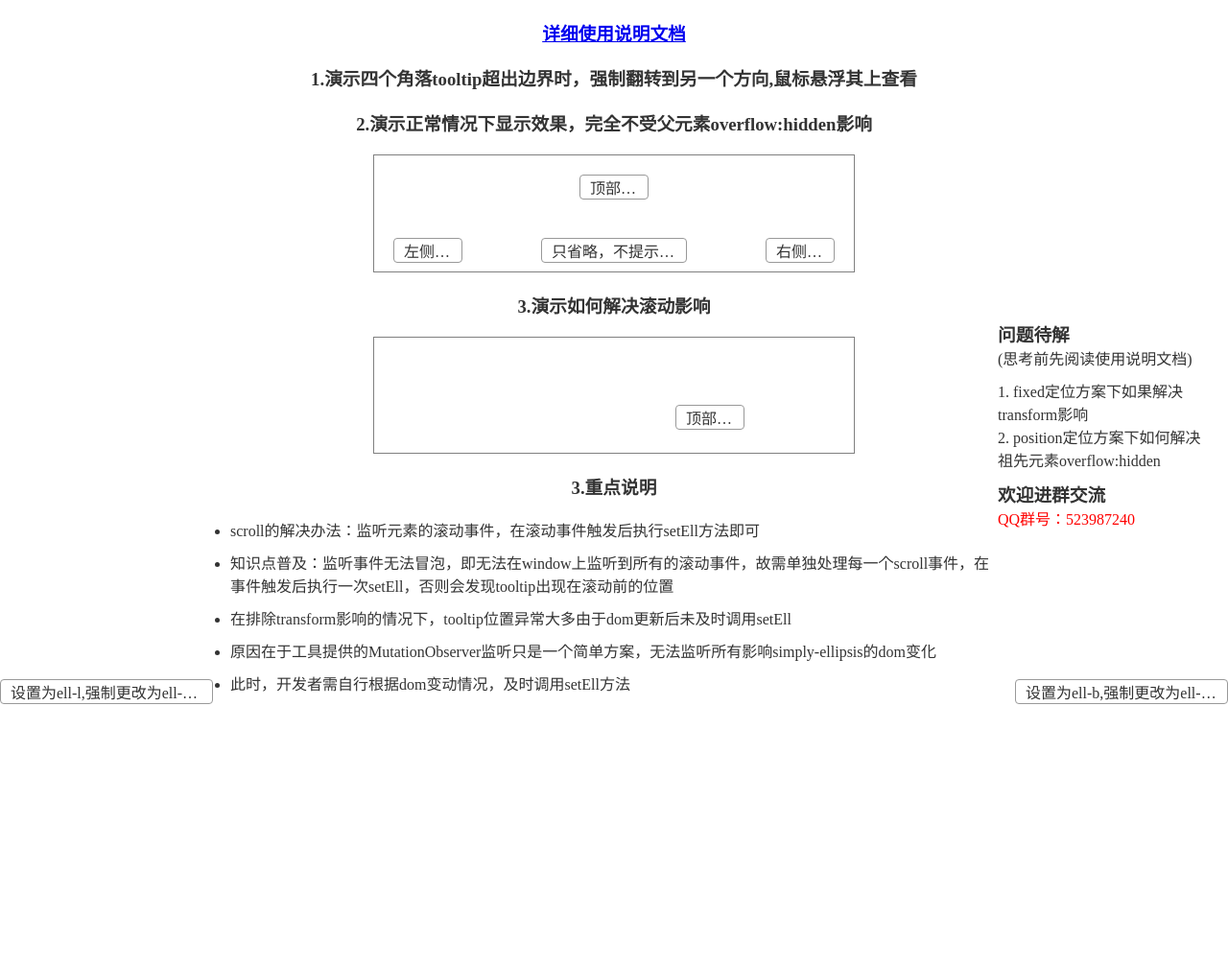
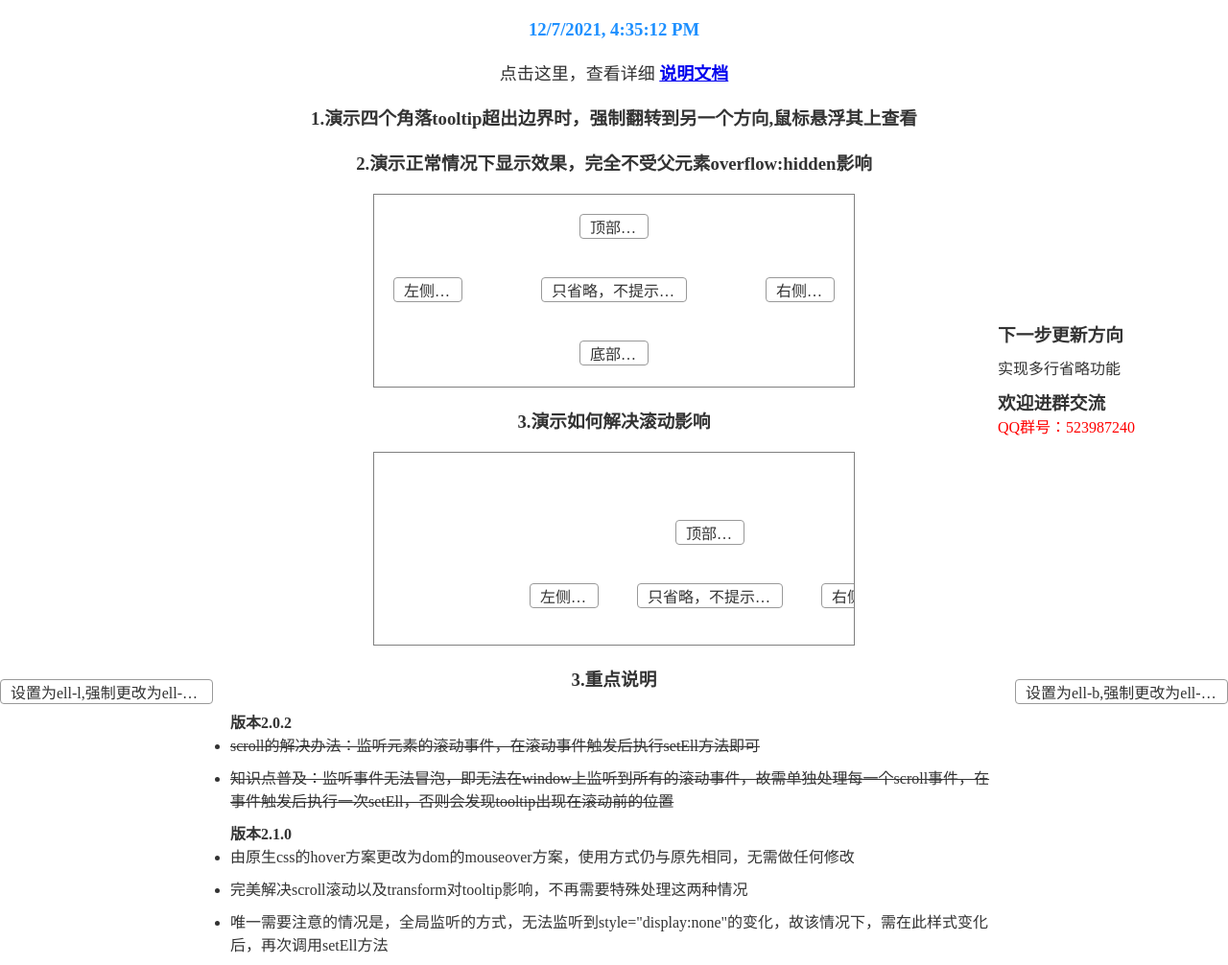
Before and after one commit to MusiCoder32/simply-ellipsis, a website: page index.html in a window 1280 px wide. Shown: the part 66-1072 px from the top of the page at 96% size. Before the commit the page ends 800 px from the top, so only its background shows below. Drawn offline with Linux system fonts and the light colour scheme.

Commit message:
完成新方案说明文档

```diff
--- a/index.html
+++ b/index.html
@@ -5,7 +5,7 @@
         <meta http-equiv="Content-Type" content="text/html; charset=utf-8" />
         <meta http-equiv="X-UA-Compatible" content="ie=edge" />
         <link rel="stylesheet" href="example/ellipsis.css" />
-        <title>Hello, World</title>
+        <title>Simply Ellipsis</title>
         <style>
             * {
                 margin: 0;
@@ -27,6 +27,8 @@
                 border: 1px solid #999;
                 padding: 0 10px;
                 border-radius: 4px;
+                position: absolute;
+                z-index: 200;
             }
 
             .item {
@@ -38,14 +40,6 @@
             }
 
             .example-1 {
-                width: 100%;
-                height: 100%;
-                display: flex;
-                justify-content: space-between;
-                flex-direction: column;
-                position: absolute;
-                left: 0;
-                top: 0;
             }
 
             .example-2 {
@@ -61,6 +55,7 @@
                 border: 1px solid gray;
                 margin-top: 20px;
                 overflow: scroll;
+                transform: translate(0, 0);
             }
             .example-3 > div {
                 width: 600px;
@@ -74,19 +69,14 @@
     </head>
     <body id="app" style="position: relative">
         <div class="example-1">
-            <div style="display: flex; justify-content: space-between">
-                <div class="ell-t item-2">设置为ell-t,强制更改为ell-b的效果</div>
-                <div class="ell-r item-2">设置为ell-r,强制更改为ell-l的效果</div>
-            </div>
-            <div style="display: flex; justify-content: space-between">
-                <div class="ell-l item-2">设置为ell-l,强制更改为ell-r的效果</div>
-                <div class="ell-b item-2">设置为ell-b,强制更改为ell-t的效果</div>
-            </div>
+            <div class="ell-t item-2" style="left: 0; top: 0">设置为ell-t,强制更改为ell-b的效果</div>
+            <div class="ell-r item-2" style="right: 0; top: 0">设置为ell-r,强制更改为ell-l的效果</div>
+            <div class="ell-l item-2" style="left: 0; bottom: 0">设置为ell-l,强制更改为ell-r的效果</div>
+            <div class="ell-b item-2" style="right: 0; bottom: 0">设置为ell-b,强制更改为ell-t的效果</div>
         </div>
 
         <div
             style="
-                height: 100%;
                 width: 100%;
                 display: flex;
                 flex-direction: column;
@@ -97,9 +87,15 @@
             "
         >
             <h1 style="padding-top: 20px">simply-ell在线预览</h1>
+            <h3 id="currentTime" style="padding-top: 20px;color:dodgerblue"></h3>
+            <div style="padding-top: 20px; font-size: 18px">
+                点击这里，查看详细
+                <span style="font-weight: bolder">
                     <a style="padding-top: 20px" href="https://www.npmjs.com/package/simply-ellipsis" target="_blank">
-                <h3>详细使用说明文档</h3>
-            </a>
+                        说明文档
+                    </a></span
+                >
+            </div>
 
             <h3 style="padding-top: 20px">1.演示四个角落tooltip超出边界时，强制翻转到另一个方向,鼠标悬浮其上查看</h3>
 
@@ -139,54 +135,59 @@
             </div>
 
             <h3 style="padding-top: 20px">3.重点说明</h3>
-            <ul style="width: 800px; padding-top: 20px">
-                <li>scroll的解决办法：监听元素的滚动事件，在滚动事件触发后执行setEll方法即可</li>
-                <li
+            <div style="width: 800px; padding-top: 20px">
+                <h4>版本2.0.2</h4>
+                <ul>
+                    <li style="text-decoration: line-through"
+                        >scroll的解决办法：监听元素的滚动事件，在滚动事件触发后执行setEll方法即可</li
+                    >
+                    <li style="text-decoration: line-through"
                         >知识点普及：监听事件无法冒泡，即无法在window上监听到所有的滚动事件，故需单独处理每一个scroll事件，在事件触发后执行一次setEll，否则会发现tooltip出现在滚动前的位置</li
                     >
-                <li>在排除transform影响的情况下，tooltip位置异常大多由于dom更新后未及时调用setEll</li>
+                </ul>
+                <h4>版本2.1.0</h4>
+                <ul>
+                    <li>由原生css的hover方案更改为dom的mouseover方案，使用方式仍与原先相同，无需做任何修改</li>
+                    <li>完美解决scroll滚动以及transform对tooltip影响，不再需要特殊处理这两种情况</li>
                     <li
-                    >原因在于工具提供的MutationObserver监听只是一个简单方案，无法监听所有影响simply-ellipsis的dom变化</li
+                        >唯一需要注意的情况是，全局监听的方式，无法监听到style="display:none"的变化，故该情况下，需在此样式变化后，再次调用setEll方法</li
                     >
-                <li>此时，开发者需自行根据dom变动情况，及时调用setEll方法</li>
                 </ul>
+            </div>
         </div>
 
         <div style="position: absolute; right: 20px; top: 50%; width: 220px">
-            <h3>问题待解</h3>
-            <div>(思考前先阅读使用说明文档)</div>
+            <h3>下一步更新方向</h3>
             <ul style="padding-top: 10px">
                 <ol
-                    >1. fixed定位方案下如果解决transform影响</ol
-                >
-                <ol
-                    >2. position定位方案下如何解决祖先元素overflow:hidden</ol
+                    >实现多行省略功能</ol
                 >
             </ul>
             <h3 style="padding-top: 10px">欢迎进群交流</h3>
             <div style="color: red">QQ群号：523987240</div>
         </div>
     </body>
-    <!--<script src="dist/simply-ellipsis.js"></script>-->
-    <!--<script>-->
-    <!--window.addEventListener('load', () => {-->
-    <!--  ellipsis.setEll()-->
-    <!--  ellipsis.setObserver('app')-->
-    <!--})-->
-    <!--window.addEventListener('resize', () => {-->
-    <!--  ellipsis.setEll()-->
-    <!--})-->
+    <script src="dist/simply-ellipsis.min.js"></script>
+    <script>
 
-    <!--let scrollDom = document.querySelector('.example-3')-->
-    <!--scrollDom.addEventListener('scroll', ellipsis.setEll)-->
-    <!--</script>-->
-
-    <script type="module">
-        import ellipsis from './src/main.js'
+        let dom = document.getElementById('currentTime')
+        dom.innerText = new Date().toLocaleString()
+        setInterval(() => {
+            dom.childNodes[0].data = new Date().toLocaleString()
+        }, 1000)
 
         window.addEventListener('load', () => {
             ellipsis.setEll()
             ellipsis.setObserver('app')
         })
     </script>
+
+    <!--    <script type="module">-->
+    <!--        import ellipsis from './src/main.js'-->
+
+    <!--        window.addEventListener('load', () => {-->
+    <!--            ellipsis.setEll()-->
+    <!--            ellipsis.setObserver('app')-->
+    <!--        })-->
+    <!--    </script>-->
 </html>
--- a/package.json
+++ b/package.json
@@ -1,6 +1,6 @@
 {
     "name": "simply-ellipsis",
-    "version": "2.0.2",
+    "version": "2.1.0",
     "description": "简易ellipsis效果，只需要一个class名便搞定",
     "main": "src/main.js",
     "keywords": [
--- a/rollup.config.js
+++ b/rollup.config.js
@@ -2,9 +2,10 @@ import { uglify } from 'rollup-plugin-uglify'
 export default {
     input: './src/main.js',
     output: {
-        file: './dist/simply-ellipsis.js',
+        // file: './dist/simply-ellipsis.js',
+        file: './dist/simply-ellipsis.min.js',
         format: 'umd',
         name: 'ellipsis',
     },
-    // plugins: [uglify()],
+    plugins: [uglify()],
 }
```
Also changed, not shown: README.md, dist/simply-ellipsis.min.js (added). Lines whose indentation alone changed are shown as unchanged.
